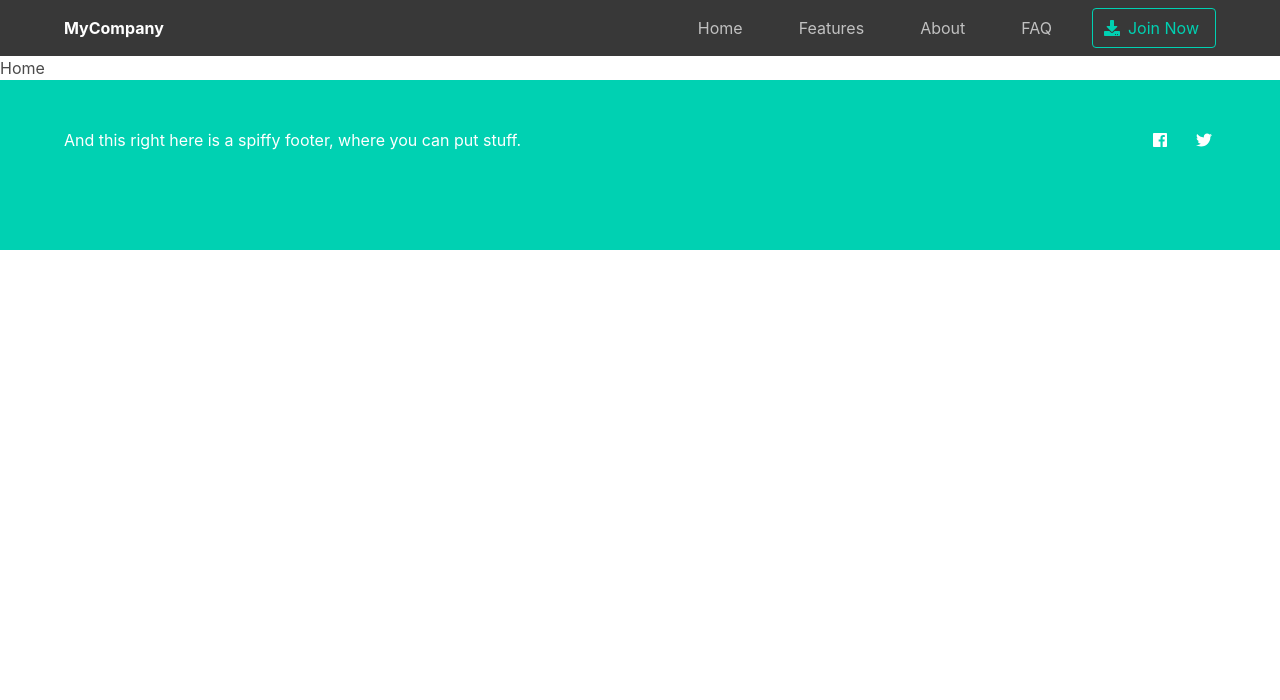
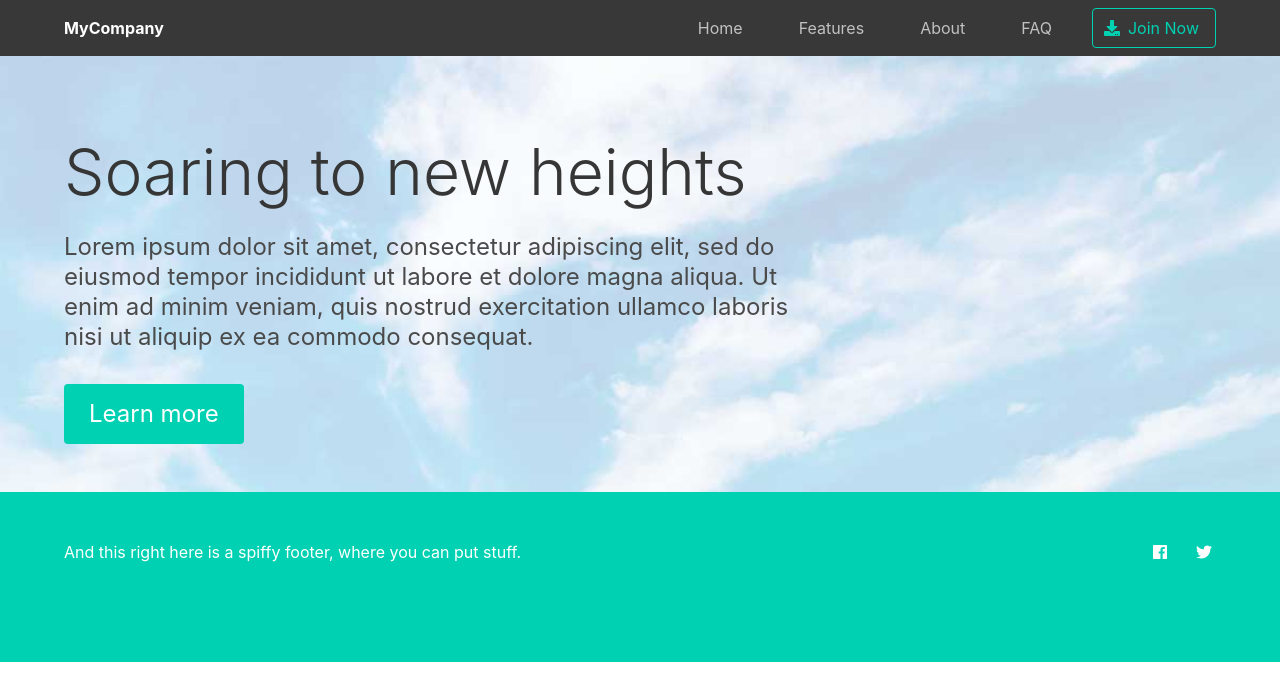
Before and after one commit to simotae14/VueLandingPage, a Vue app: page / in a window 1280 px wide. Shown: the top 700 px of the page. Built offline with nearby package versions, Linux system fonts and the light colour scheme.

Commit message:
Add Hero content

```diff
--- a/src/components/Home.vue
+++ b/src/components/Home.vue
@@ -1,12 +1,32 @@
 <template>
   <div class="home">
-    Home
+    <section class="hero">
+      <div class="hero-body">
+        <div class="container">
+          <h1 class="title">
+            {{ heading }}
+          </h1>
+          <div class="is-two-thirds column is-paddingless">
+            <h2 class="subtitle is-4">
+              {{ subheading }}
+            </h2>
+          </div>
+          <a href="" id="learn" class="button is-large is-primary">Learn more</a>
+        </div>
+      </div>
+    </section>
   </div>
 </template>
 
 <script>
 export default {
-  name: 'home'
+  name: 'home',
+  data () {
+    return {
+      heading: 'Soaring to new heights',
+      subheading: 'Lorem ipsum dolor sit amet, consectetur adipiscing elit, sed do eiusmod tempor incididunt ut labore et dolore magna aliqua. Ut enim ad minim veniam, quis nostrud exercitation ullamco laboris nisi ut aliquip ex ea commodo consequat.'
+    }
+  }
 }
 </script>
 
@@ -14,4 +34,20 @@
 <style lang="sass" scoped>
 @import '../mq'
 
+.hero
+  background: url('../assets/clouds.jpg')
+  background-size: cover
+
+  .title
+    font-weight: 300
+    +mobile
+      font-weight: bold
+    +tablet
+      font-size: 2.5rem
+    +desktop
+      font-size: 4rem
+      margin-top: 2rem
+
+h2
+  margin: 1.5rem 0 2rem 0 !important
 </style>
```
Also changed, not shown: src/assets/clouds.jpg (added), src/assets/logo.png (deleted).
